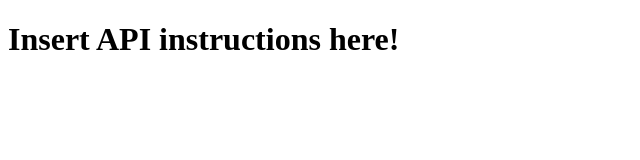
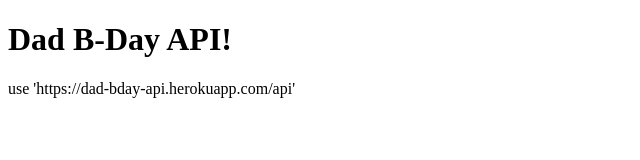
Before and after one commit to mkkormaq/dad-bday-api, a website: page index.html in a window 1280 px wide. Shown: the whole page, without its empty margins (0-640 px from the left). Drawn offline with Linux system fonts and the light colour scheme.

Commit message:
updated instructions doc

```diff
--- a/index.html
+++ b/index.html
@@ -7,6 +7,7 @@
         <title>Dad B-Day API</title>
     </head>
     <body>
-        <h1>Insert API instructions here!</h1>
+        <h1>Dad B-Day API!</h1>
+        <p>use 'https://dad-bday-api.herokuapp.com/api'</p>
     </body>
 </html>
```
